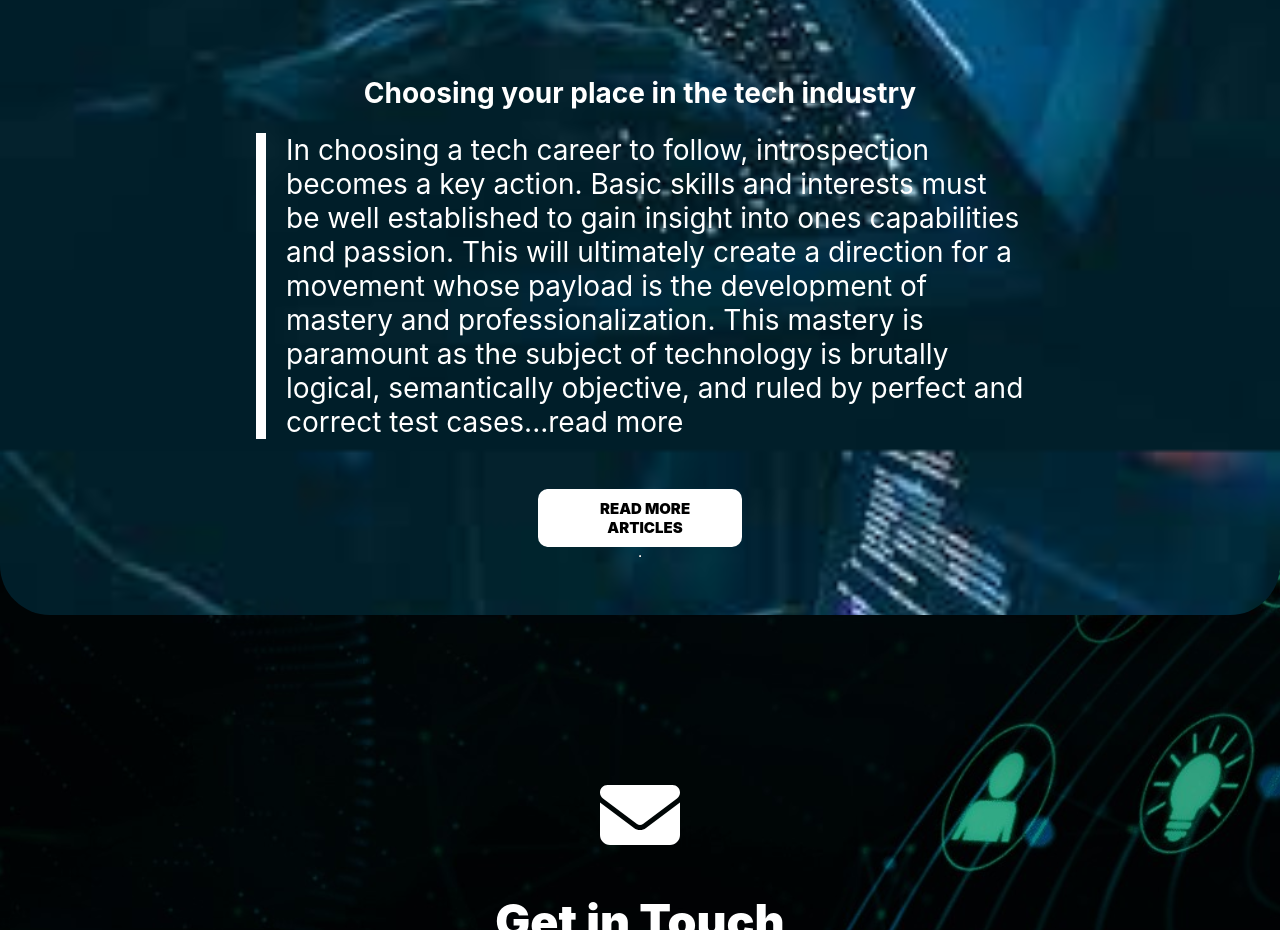
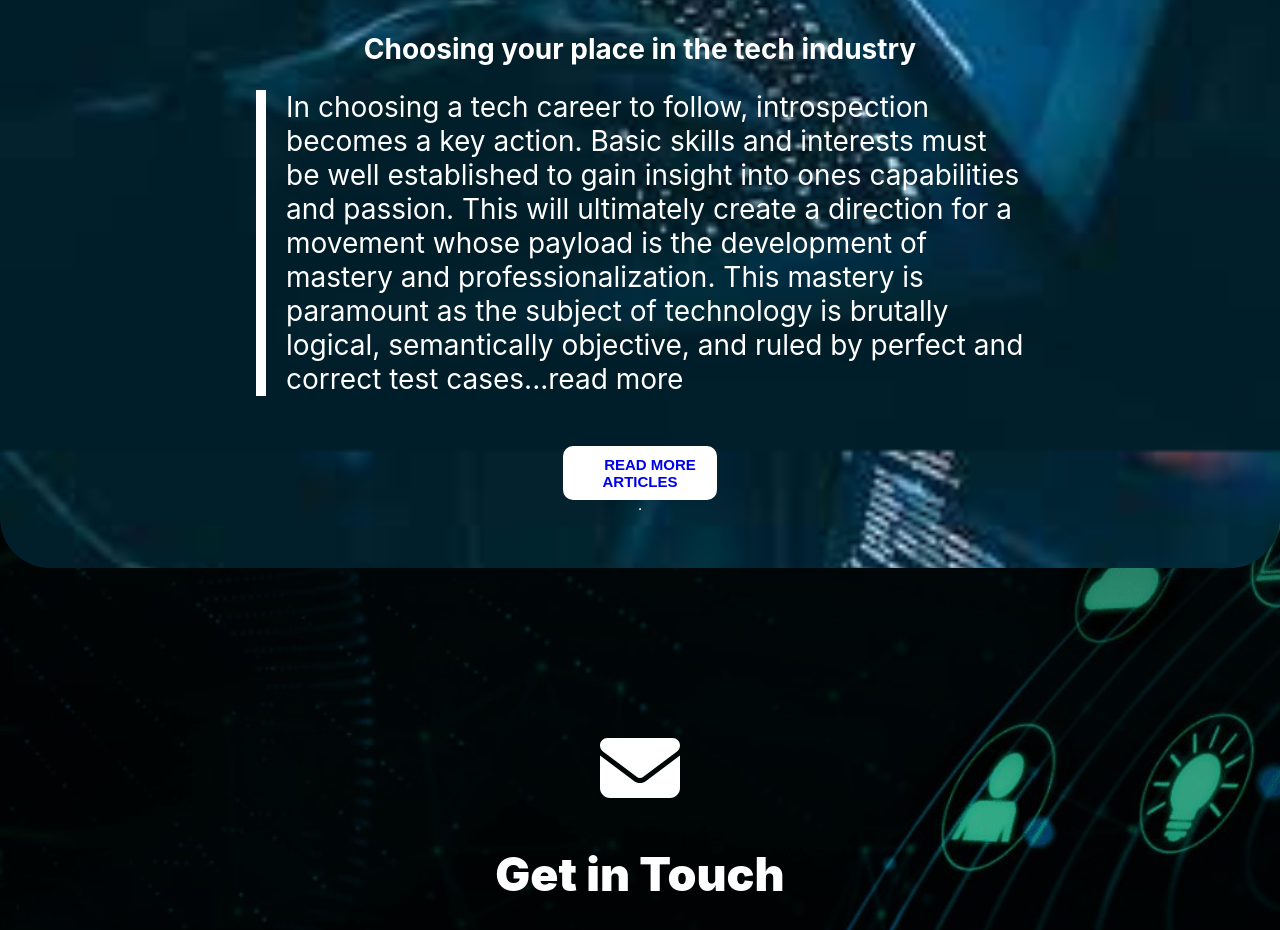
Before and after one commit to blase147/my_portfolio, a React (Create React App) app: page / in a window 1280 px wide. Shown: the part 5980-6910 px from the top of the page. Built offline with nearby package versions, Linux system fonts and the light colour scheme.

Commit message:
update desktop responsiveness

```diff
--- a/src/components/Homepage/homepage.js
+++ b/src/components/Homepage/homepage.js
@@ -250,7 +250,6 @@ const HomePage = () => {
         <section className="blog">
           <div>
             <h1>Blog Posts</h1>
-            <a href="https://medium.com/@solarmails2/choosing-your-place-in-the-tech-industry-1356bba0f41d">
             <h2>Choosing your place in the tech industry</h2>
             <p>
               In choosing a tech career to follow, introspection becomes a key action.
@@ -260,9 +259,12 @@ const HomePage = () => {
               This mastery is paramount as the subject of technology is brutally logical,
               semantically objective, and ruled by perfect and correct test cases...read more
             </p>
+          </div>
+          <button type="button" className="readmore">
+            <a href="https://medium.com/@solarmails2/choosing-your-place-in-the-tech-industry-1356bba0f41d">
+              READ MORE ARTICLES
             </a>
-          </div>
-          <p className="readmore">READ MORE ARTICLES</p>
+          </button>
           <hr />
         </section>
       </div>
--- a/src/components/about-me/aboutMe.scss
+++ b/src/components/about-me/aboutMe.scss
@@ -400,6 +400,10 @@
         font-weight: 900;
         text-align: center;
       }
+      .readmore:hover {
+        background-color: #000000;
+        color: #fff;
+      }
     }
   }
 }
--- a/src/components/my-works/myWorks.scss
+++ b/src/components/my-works/myWorks.scss
@@ -41,6 +41,7 @@
         border-radius: 10px;
         margin-bottom: 30px;
         padding-bottom: 1px;
+        box-shadow: $box-shadow;
       }
 
       img {
--- a/src/components/scss/_config.scss
+++ b/src/components/scss/_config.scss
@@ -9,12 +9,6 @@ $font: 'Caveat', cursive, serif;
 $border-size: 4px solid $primary-color;
 $border: 3px solid $text-color;
 $box-shadow : 10px 8px 16px rgba(79, 156, 192, 0.384);
-
-// @mixin d-flex($position) {
-//   display: flex;
-//   align-items: center;
-//   justify-content: $position;
-// }
 
 %main-properties {
   width: 100%;
@@ -58,6 +52,10 @@ button {
 
 a {
   text-decoration: none;
+  // background-color: #fafafa;
+}
+a:visited {
+  // color: #fff
 }
 
 ul {
```
Also changed, not shown: src/components/about-me/aboutMe.js (+5 -15 lines). Lines whose indentation alone changed are shown as unchanged.
